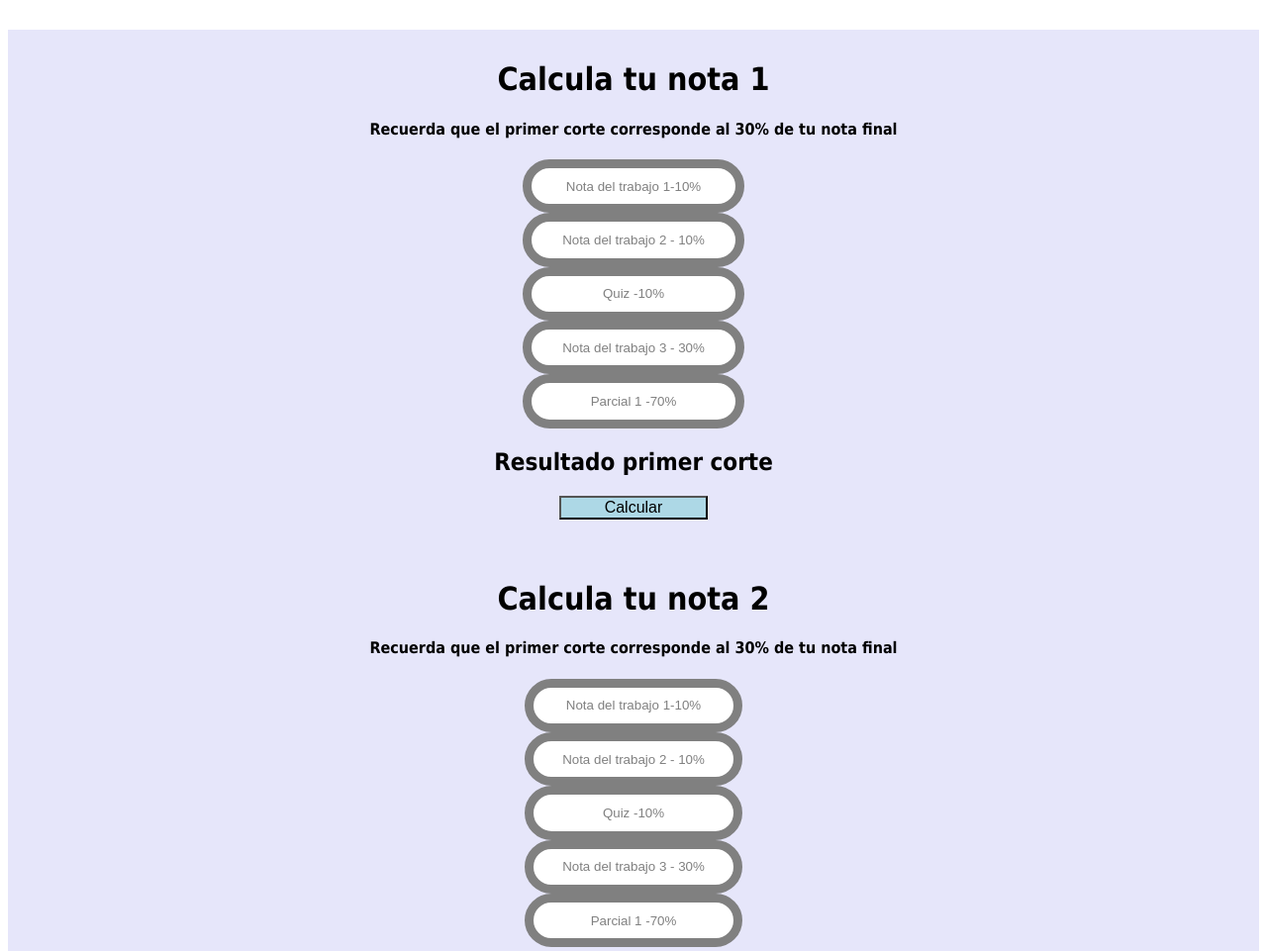
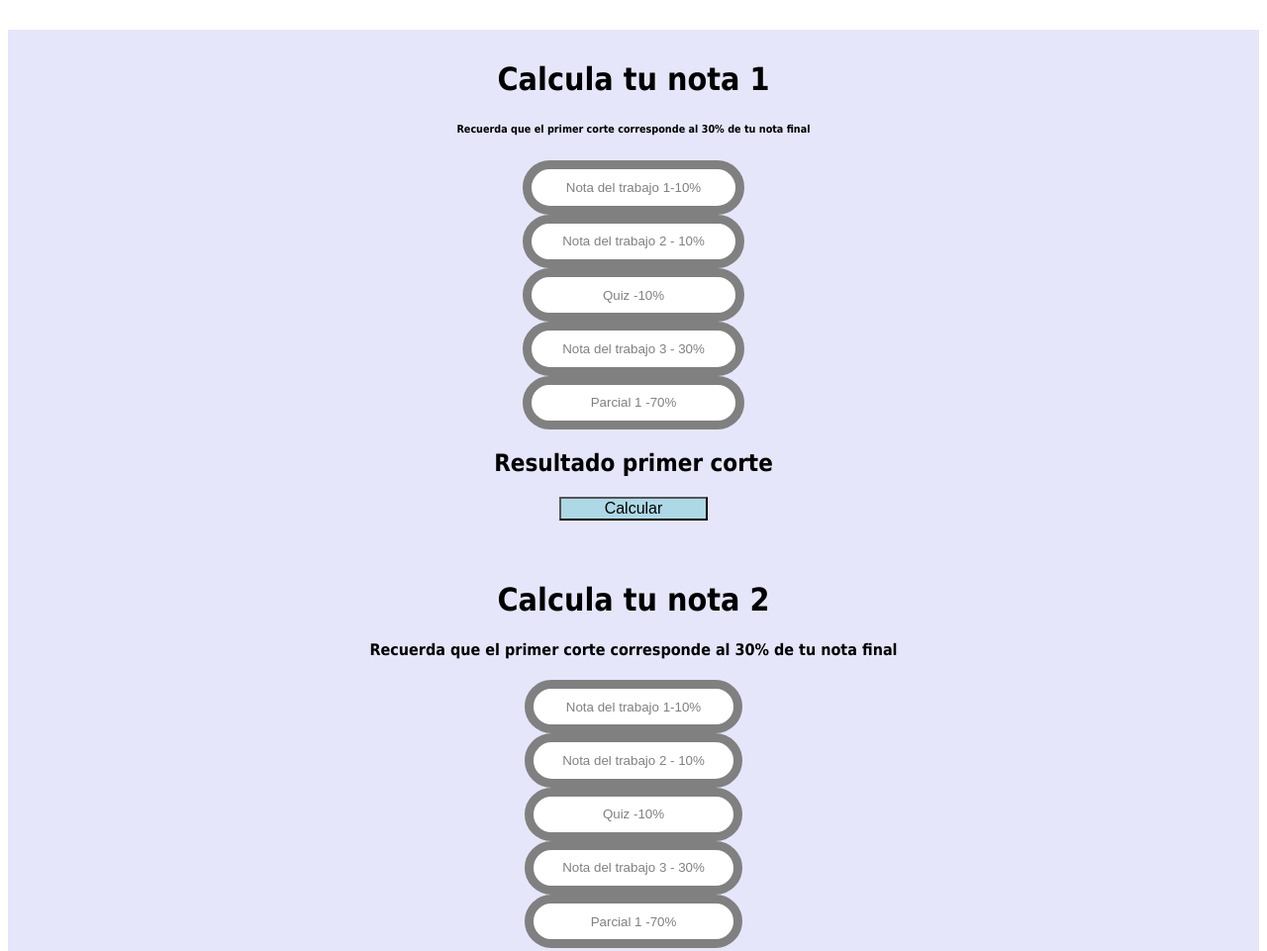
Before and after one commit to saulrick/calculatunota, a plain HTML site: page index.html in a window 1280 px wide. Shown: the top 961 px of the page at 99% size. Drawn offline with Linux system fonts and the light colour scheme.

Commit message:
Update index.html

```diff
--- a/index.html
+++ b/index.html
@@ -79,7 +79,7 @@ input {
 <body>
 <div class="cont" align="center">
 <h1>Calcula tu nota 1</h1>
-<h4>Recuerda que el primer corte corresponde al 30% de tu nota final</h4>
+<h6>Recuerda que el primer corte corresponde al 30% de tu nota final</h6>
  <input type="text" id="t1" class="subcont" placeholder= "Nota del trabajo 1-10%"/>
  <br>
  <input type="text" id="t2" class="subcont" placeholder= "Nota del trabajo 2 - 10%"/>
```
